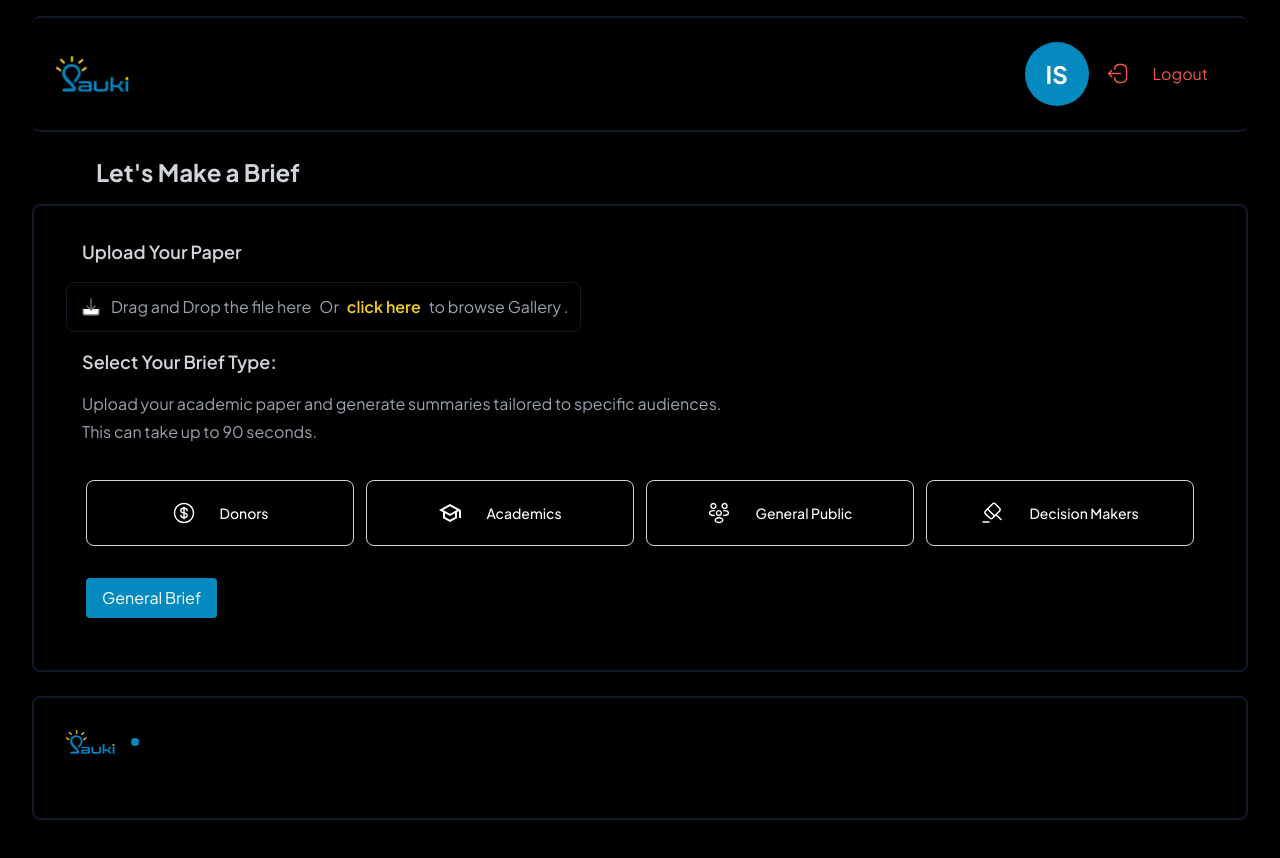
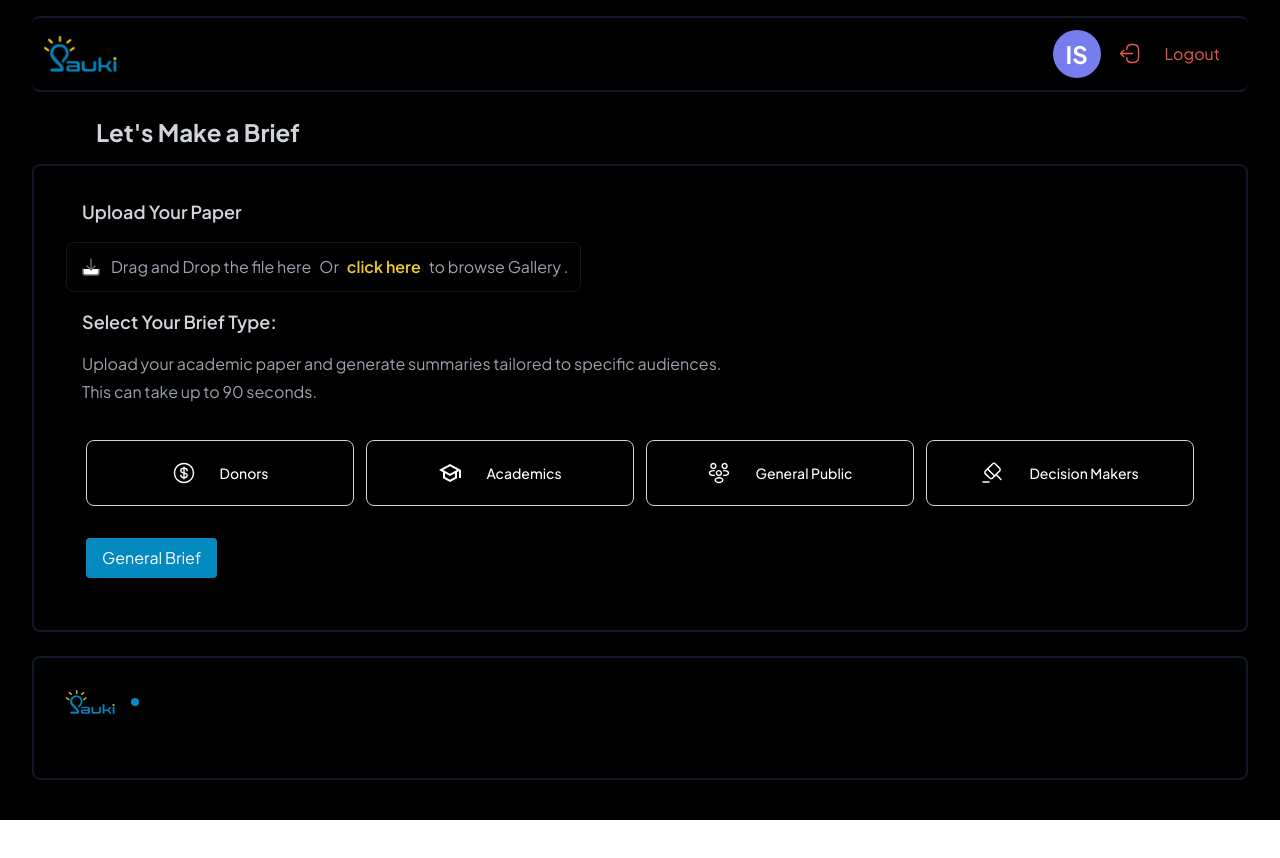
Before and after one commit to Zikam1/Sauki, a Nuxt app: page /brief-generator in a window 1280 px wide. After the commit the page ends 820 px from the top, so only its background shows below. Built offline with nearby package versions, Linux system fonts and the light colour scheme; a web font is replaced by a local one.

Commit message:
feat: added the exact color

```diff
--- a/pages/brief-generator.vue
+++ b/pages/brief-generator.vue
@@ -2,7 +2,7 @@
  <div class="flex flex-col min-h-screen bg-black bg-opacity-96 px-4 sm:px-8 py-4">
   <header :class="headerClass">
     <div
-      class="flex flex-col sm:flex-row items-center justify-between bg-black bg-opacity-96 border-t-2 border-b-2 border-gray-900 rounded-lg p-4 sm:p-6 mb-6 mx-auto"
+      class="flex flex-col sm:flex-row items-center justify-between bg-black bg-opacity-96 border-t-2 border-b-2 border-gray-900 rounded-lg p-2 sm:p-3 mb-6 mx-auto"
     >
       <!-- Logo Section (Left Edge) -->
       <div class="flex items-center">
@@ -20,7 +20,7 @@
           <nuxt-link to="/">
             <!-- Circle with "IS" text in the middle -->
             <div
-              class="w-12 h-12 sm:w-16 sm:h-16 bg-saukiBlue text-white flex items-center justify-center rounded-full text-xl sm:text-2xl font-bold"
+              class="w-6 h-6 sm:w-12 sm:h-12 bg-sa text-white flex items-center justify-center rounded-full text-xl sm:text-2xl font-bold"
             >
               IS
             </div>
--- a/tailwind.config.ts
+++ b/tailwind.config.ts
@@ -4,7 +4,8 @@ module.exports = {
       colors: {
         saukiBlue: '#048ABF',
         yellowc: '#F2D022',
-        raddy:'#EC594C'
+        raddy:'#EC594C',
+        sa: 'rgb(119, 125, 237)'
       },
       fontFamily: {
         sans: ['Plus Jakarta Sans', ,'sans-serif'], // Add Plus Jakarta Sans as the default sans font
```
